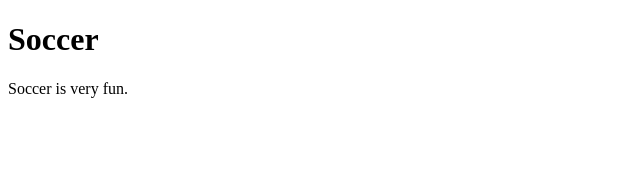
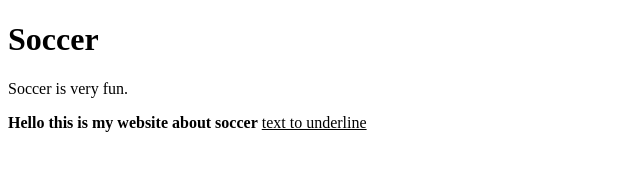
Before and after one commit to aa3077/exploring-cs, a plain HTML site: page index.html in a window 1280 px wide. Shown: the whole page, without its empty margins (0-640 px from the left). Drawn offline with Linux system fonts and the light colour scheme.

Commit message:
Update index.html

```diff
--- a/index.html
+++ b/index.html
@@ -6,3 +6,5 @@
 </html>
 <h1>Soccer</h1>
    	<p>Soccer is very fun.</p>
+<b>Hello this is my website about soccer</b>
+	<u>text to underline</u>
```
